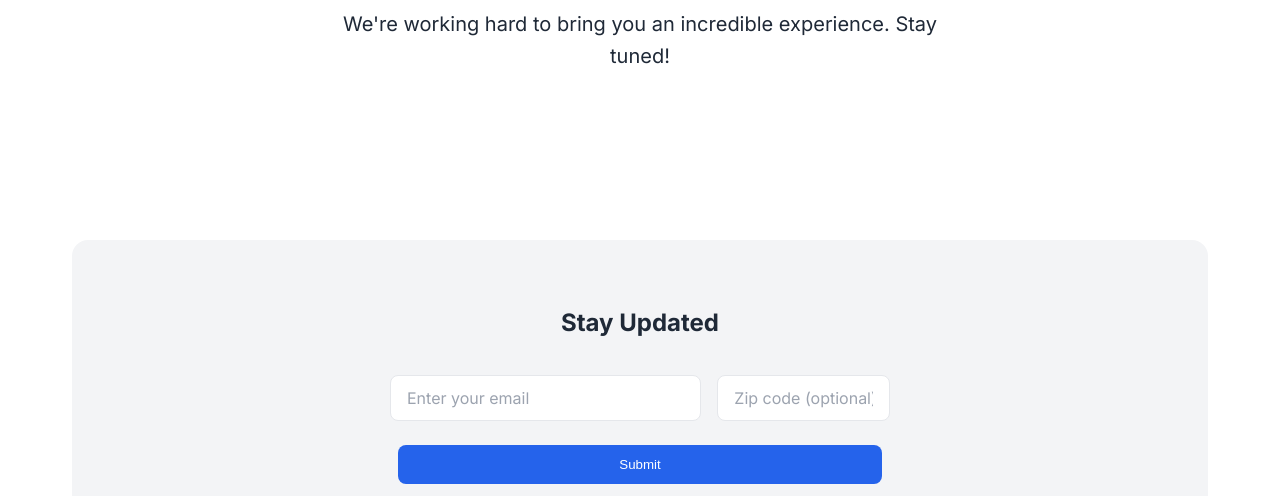
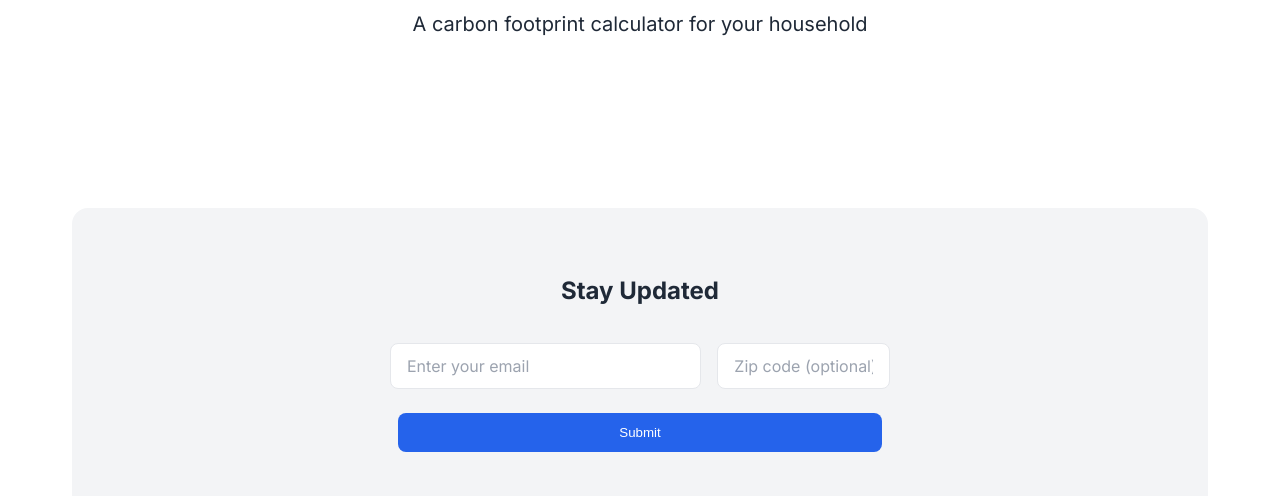
Before and after one commit to kpkuhl/test-landing-page, a plain HTML site: page index.html in a window 1280 px wide. Shown: the part 604-1100 px from the top of the page. Drawn offline with nearby package versions, Linux system fonts and the light colour scheme.

Commit message:
Update subtitle to describe carbon footprint calculator

```diff
--- a/index.html
+++ b/index.html
@@ -27,7 +27,7 @@
         <main>
             <section class="hero">
                 <h1>Coming Soon</h1>
-                <p class="subtitle">We're working hard to bring you an incredible experience. Stay tuned!</p>
+                <p class="subtitle">A carbon footprint calculator for your household</p>
             </section>
 
             <section id="contact" class="contact">
```
